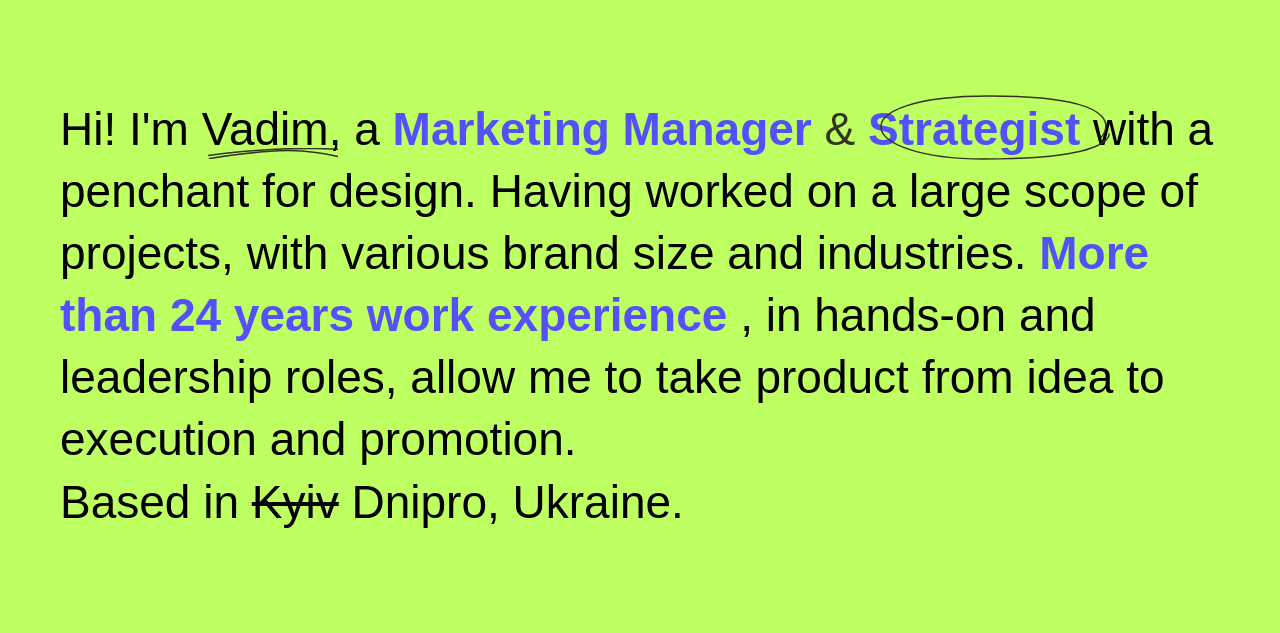
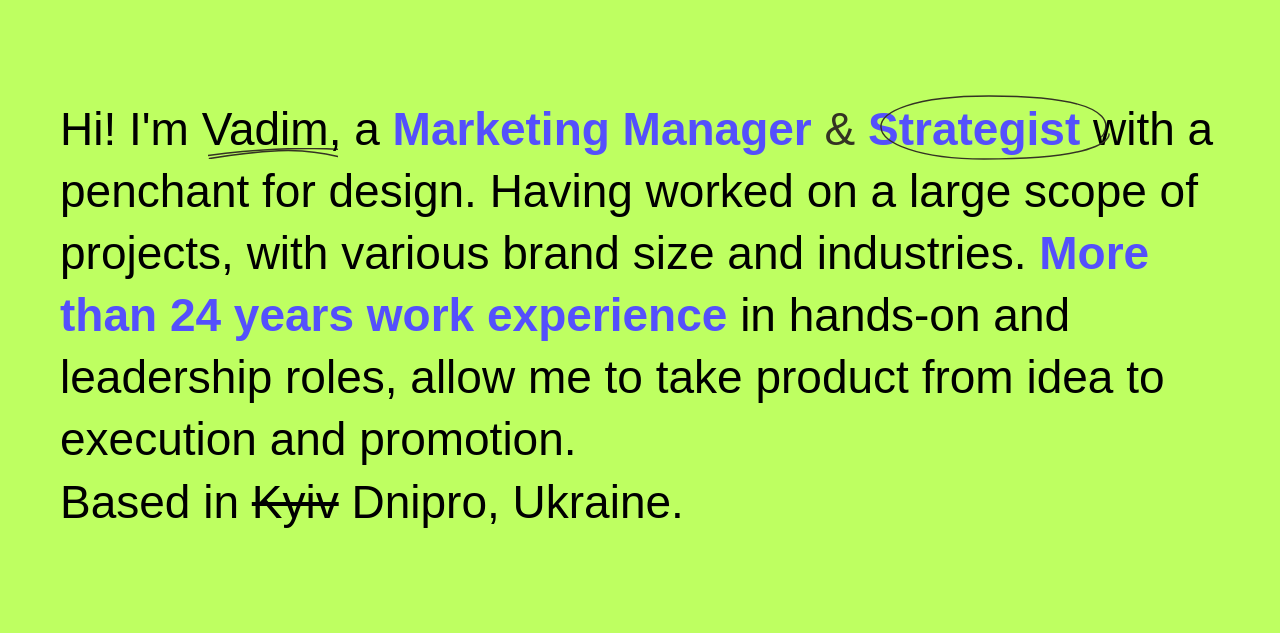
Before and after one commit to Gierano/personalpage, a plain HTML site: page index.html in a window 1280 px wide. Shown: the part 85-718 px from the top of the page. Drawn offline with Linux system fonts and the light colour scheme; no server answers; a script that the page names is missing; a web font is replaced by a local one.

Commit message:
Update index.html

```diff
--- a/index.html
+++ b/index.html
@@ -489,7 +489,7 @@
                 <a onclick="fathom.trackGoal('N53L2HDP', 0) href="#tip" style="color: rgb(84, 80, 252); font-weight: 600;">Strategist</a>
                 <span style="color: rgb(0, 0, 0);"> with a penchant for design. Having worked on a large scope of projects, with various brand size and industries.</span>
                 <span style="color: rgb(84, 80, 252); font-weight: 600;">More than 24 years work experience</span>
-                <span style="color: rgb(0, 0, 0);">, in hands-on and leadership roles, allow me to take product from idea to execution and promotion.</span><br />
+                <span style="color: rgb(0, 0, 0);">in hands-on and leadership roles, allow me to take product from idea to execution and promotion.</span><br />
                 <span style="color: rgb(0, 0, 0);">Based in </span><s style="color: rgb(0, 0, 0);">Kyiv</s><span style="color: rgb(0, 0, 0);"> Dnipro, Ukraine.</span>
               </h1>
             </div>
```
